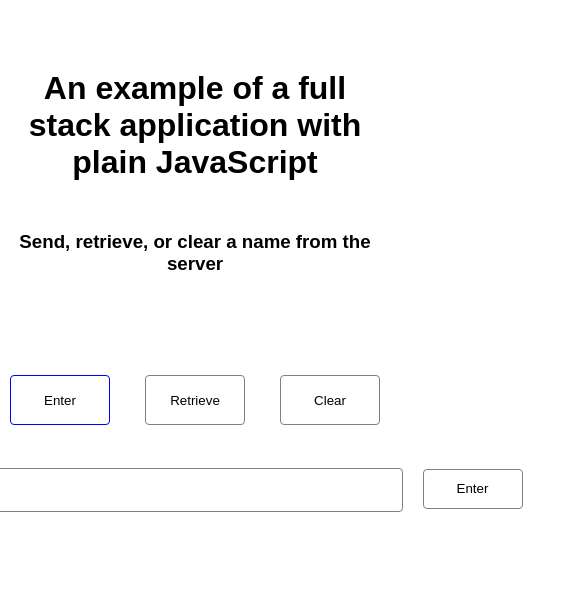
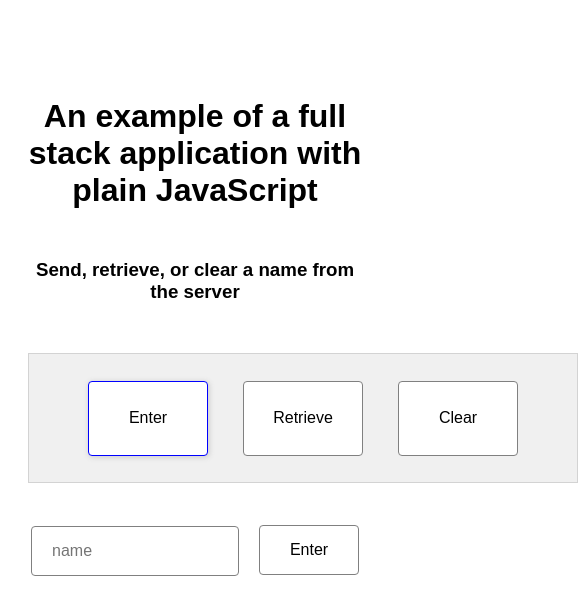
Before and after one commit to Colin-Pace/JS-HTTP-methods, a plain HTML site: page index.html in a window 390 px wide. Both pictures are taken after a click on the button "Enter". Shown: the whole page, 578 px wide, since content can reach past the window. Drawn offline with Linux system fonts and the light colour scheme.

Commit message:
css updates

```diff
--- a/index.css
+++ b/index.css
@@ -4,7 +4,11 @@
 }
 
 html, body {
-  margin: 0;
+  height: 98%;
+}
+
+body {
+  padding: 20px;
 }
 
 body h1 {
@@ -22,9 +26,11 @@ input {
   margin-top: 3px;
   border: 1px solid gray;
   border-radius: 4px;
-  height: 44px;
-  width: 535px;
+  height: 50px;
+  width: 400px;
   padding-left: 20px;
+  padding-right: 20px;
+  font-size: 16px;
 }
 
 input:focus {
@@ -46,36 +52,45 @@ h3 {
 }
 
 button {
-  height: 50px;
-  width: 100px;
+  height: 75px;
+  width: 120px;
   background-color: white;
   color: #000000;
   border-radius: 4px;
   border-style: solid;
   border: 1px solid gray;
+  font-size: 16px;
 }
 
 button:hover {
   border-radius: 4px;
-  box-shadow: 1px 1px 5px 1px lightgray;
+  box-shadow: 1px 1px 4px 4px lightgray;
 }
 
 button:focus {
   border-color: blue;
   border-radius: 4px;
   outline: none;
+  box-shadow: 1px 1px 5px 1px lightgray;
 }
 
 .buttons {
   display: flex;
   flex-direction: row;
   justify-content: center;
-  margin-top: 100px;
+  align-items: center;
+  margin-top: 50px;
+  height: 130px;
+  width: 550px;
+  background-color: #f0f0f0;
+  border: 1px solid lightgray;
+  margin-left: auto;
+  margin-right: auto;
 }
 
 #submitButton {
   display: none;
-  height: 40px;
+  height: 50px;
   width: 100px;
   margin-left: 20px;
 }
@@ -92,5 +107,21 @@ button:focus {
   display: none;
   list-style-type: square;
   font-size: 20px;
+}
+
+.listItem {
+  margin-bottom: 12px;
+  font-weight: lighter;
+  padding-left: 10px;
+}
+
+@media screen and (max-width: 680px) {
+  input {
+    max-width: 40%;
+  }
+
+  #inputAndButton {
+    justify-content: center;
+  }
 
 }
--- a/index.html
+++ b/index.html
@@ -44,7 +44,7 @@
 
             id="name"
             type="text"
-            placeholder="enter"
+            placeholder="name"
             autocomplete="off"
 
           >
--- a/index.js
+++ b/index.js
@@ -125,9 +125,11 @@ function display(data) {
 
   }
 
-  for (let i = 0; i < data.length; i++) {
+  const l = data.length;
 
-    let node = document.createElement('LI');
+  for (let i = 0; i < l; i++) {
+
+    let node = document.createElement('li');
 
     let textnode = document.createTextNode(`${data[i]}`);
 
--- a/modular.js
+++ b/modular.js
@@ -18,6 +18,8 @@ const Container = function() {
 
   // Methods
   function sendItem(name) {
+
+    if (!name) return;
 
     let postBody = { 'item': name };
 
@@ -109,9 +111,13 @@ const Container = function() {
 
     }
 
-    for (let i = 0; i < data.length; i++) {
+    const l = data.length;
 
-      let node = document.createElement('LI');
+    for (let i = 0; i < l; i++) {
+
+      let node = document.createElement('li');
+
+      node.setAttribute('class', 'listItem');
 
       let textnode = document.createTextNode(`${data[i]}`);
 
```
